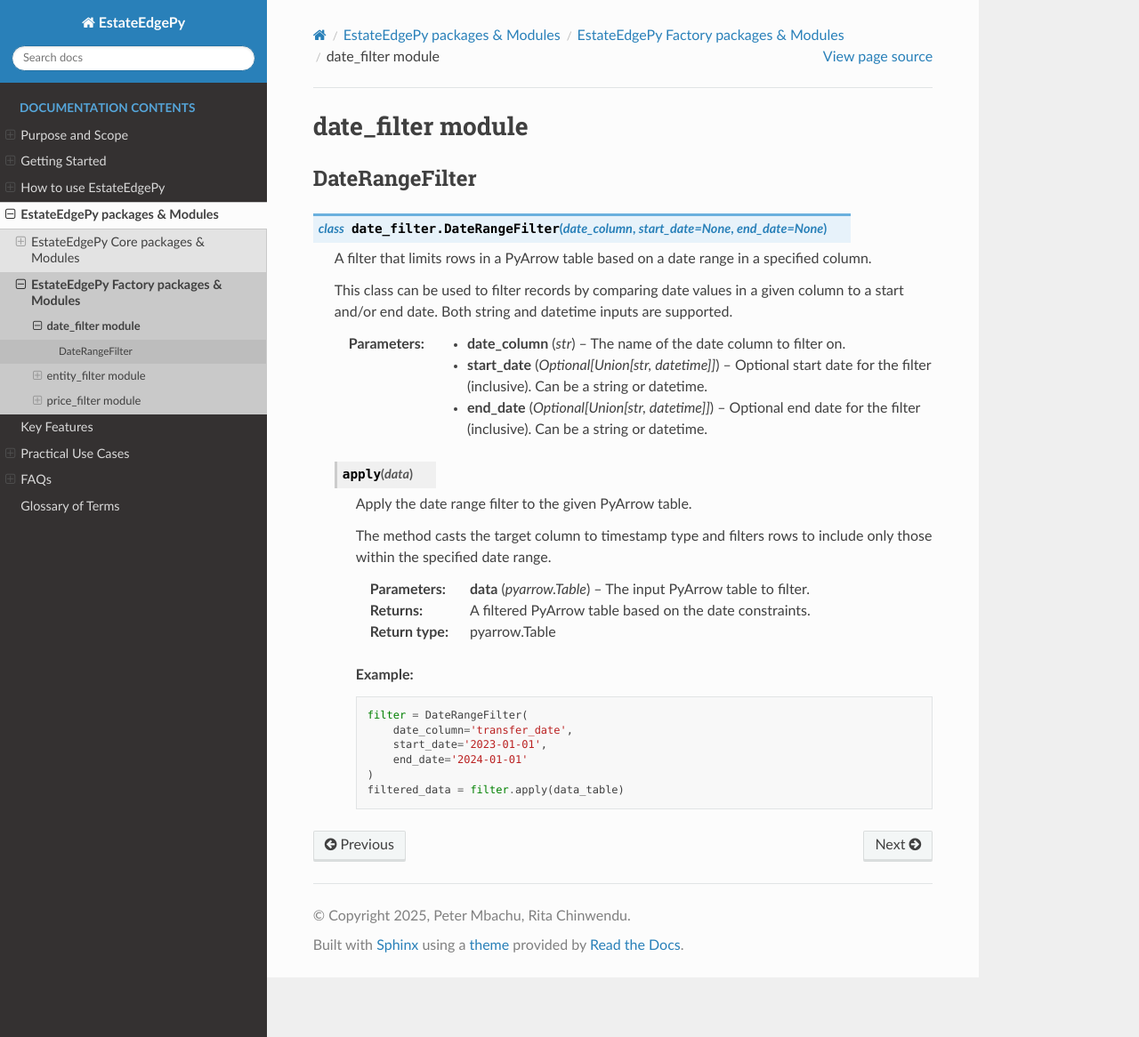
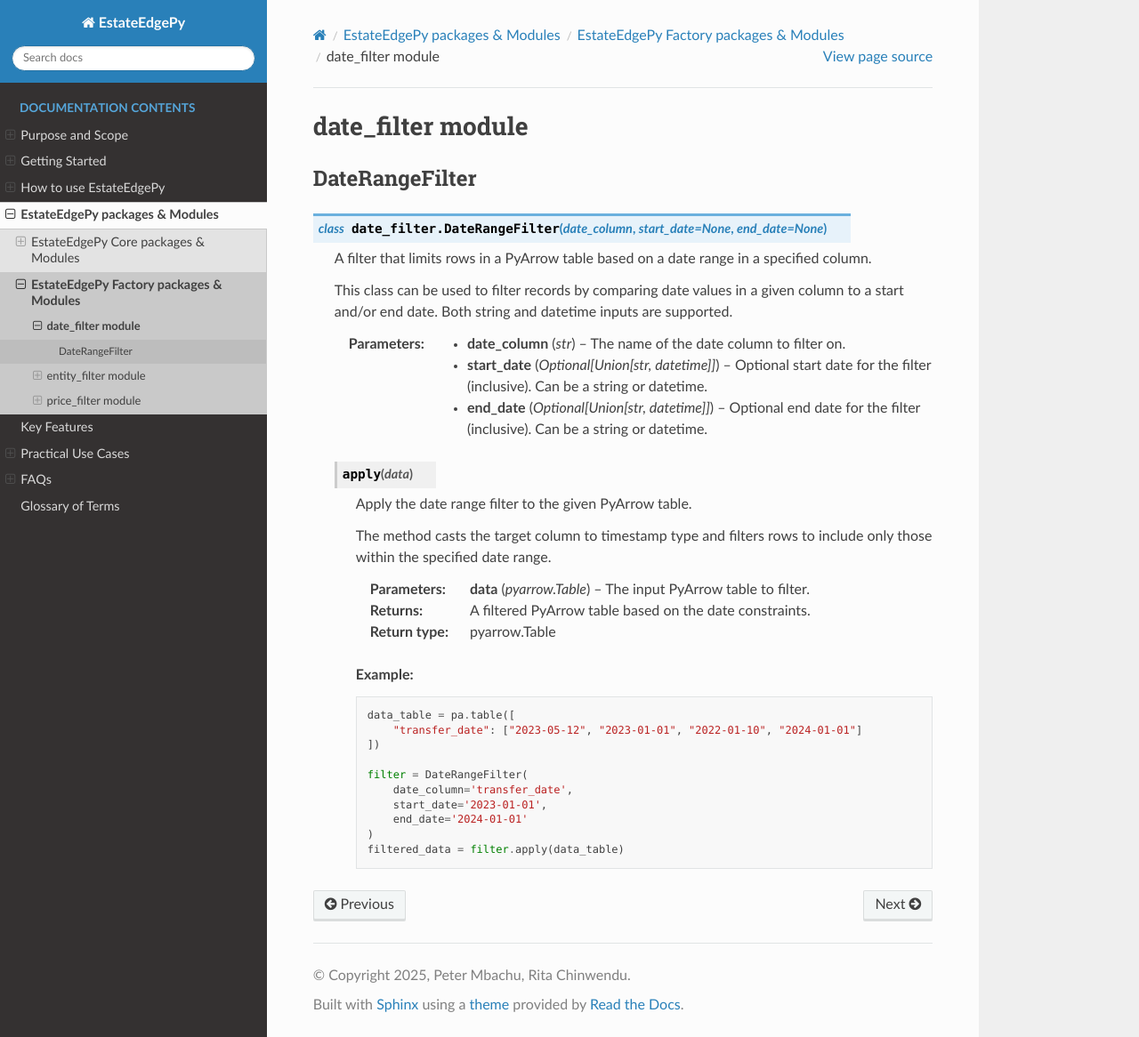
Before and after one commit to cla-bit/EstateEdgePy-Docs, a Sphinx documentation site: the page built from source/datadock.filters.date_filter.rst, in a window 1280 px wide and 1166 px high. Shown: the whole window at 89% size. Built offline with Sphinx 7.4.7 and the Read the Docs theme 3.1.0, drawn with Linux system fonts in a browser that asks for light colours; pages that are not in the unit, such as notebooks, are missing from menus.

Commit message:
Update datadock.filters.date_filter.rst

```diff
--- a/source/datadock.filters.date_filter.rst
+++ b/source/datadock.filters.date_filter.rst
@@ -39,6 +39,10 @@ DateRangeFilter
 
         .. code-block:: python
 
+            data_table = pa.table([
+                "transfer_date": ["2023-05-12", "2023-01-01", "2022-01-10", "2024-01-01"]
+            ])
+
             filter = DateRangeFilter(
                 date_column='transfer_date',
                 start_date='2023-01-01',
```
